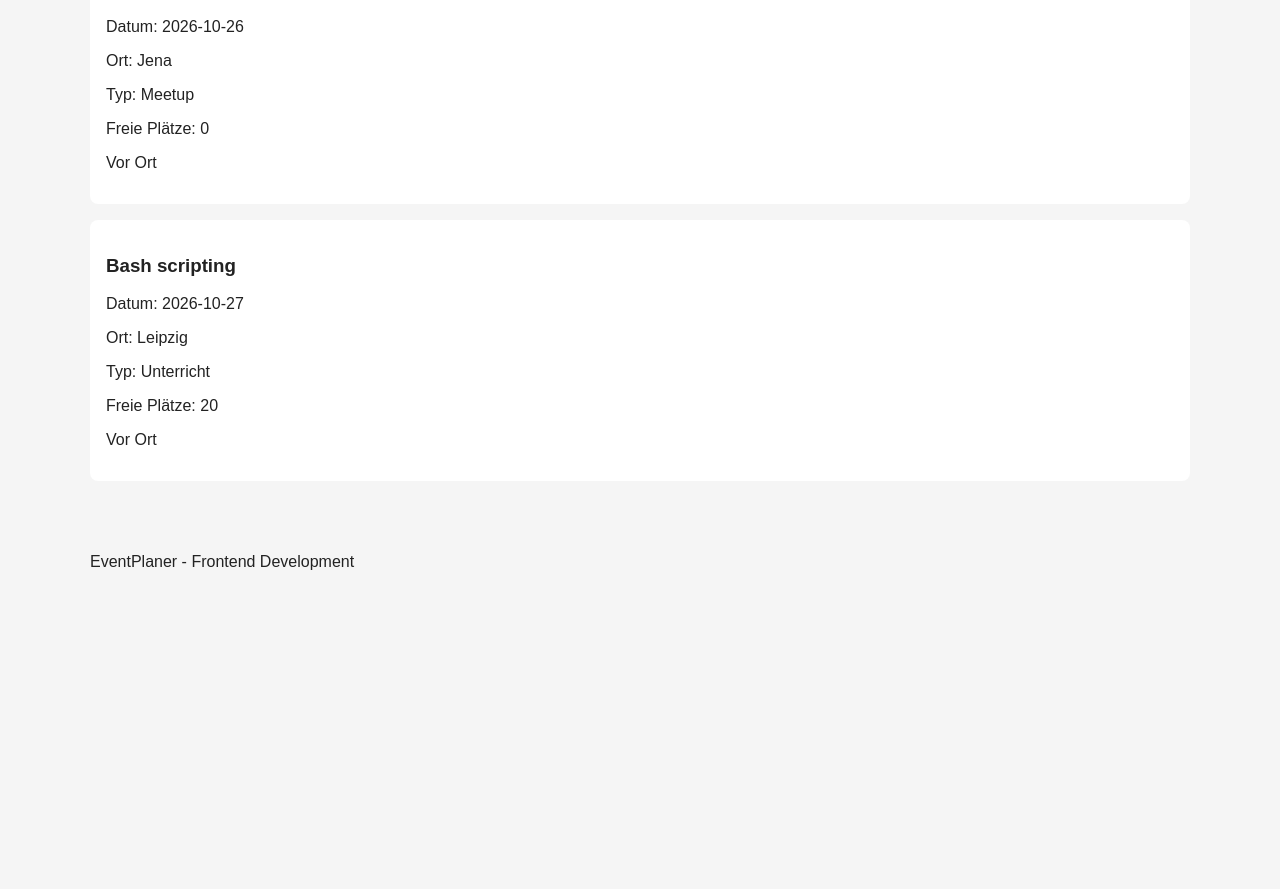
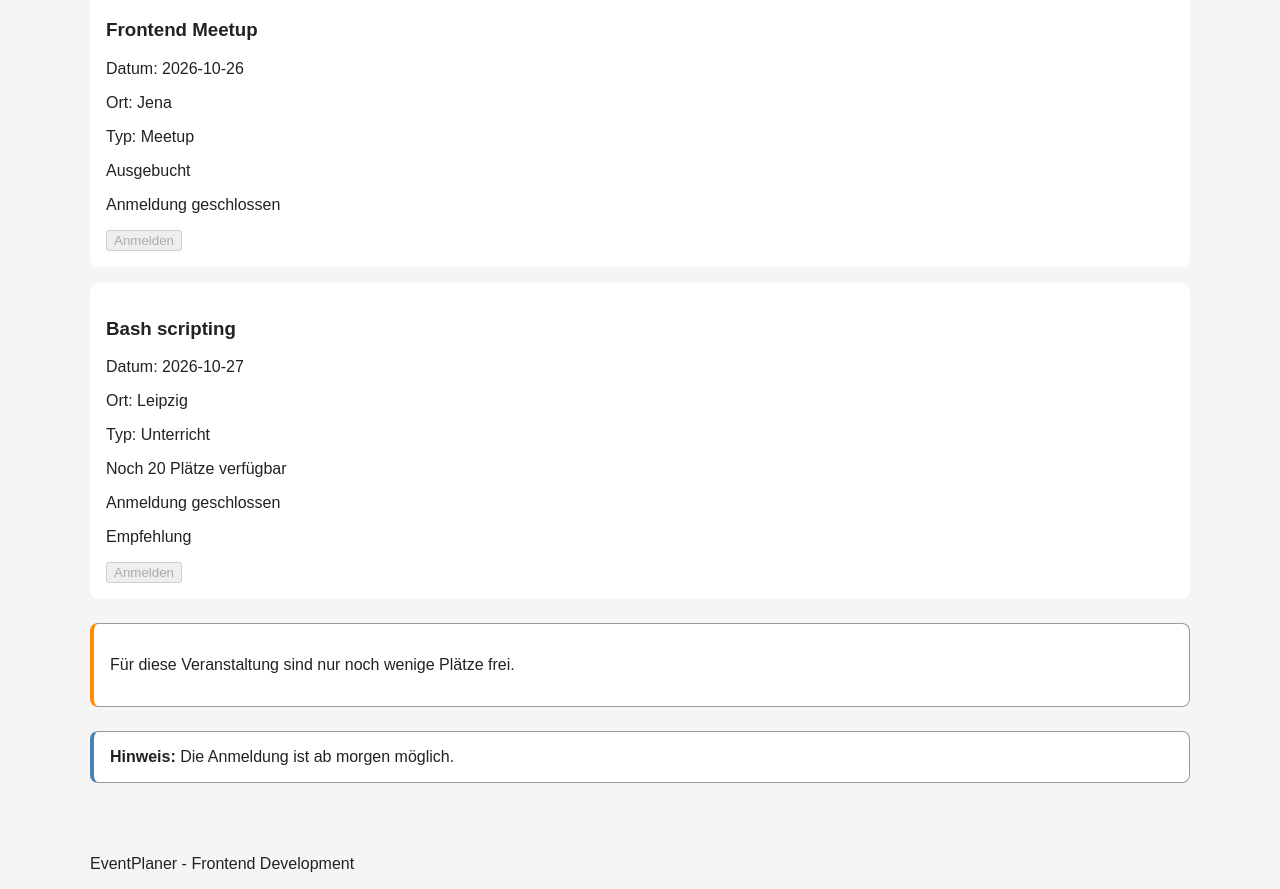
Before and after one commit to vilhelmobandito/eventplanner, a React (Vite) app: page / in a window 1280 px wide. Shown: the part 906-1795 px from the top of the page. Before the commit the page ends 1493 px from the top, so only its background shows below. Built offline with nearby package versions, Linux system fonts and the light colour scheme.

Commit message:
Add conditional event rendering

```diff
--- a/src/components/App.jsx
+++ b/src/components/App.jsx
@@ -1,6 +1,7 @@
 import Header from "./Header";
 import Footer from "./Footer";
 import EventList from "./EventList";
+import Notice from "./Notice";
 
 export default function App() {
   return (
@@ -8,6 +9,12 @@
       <Header />
       <main>
         <EventList />
+        <Notice type="warning">
+          <p>Für diese Veranstaltung sind nur noch wenige Plätze frei.</p>
+        </Notice>
+        <Notice type="info">
+          <strong>Hinweis:</strong> Die Anmeldung ist ab morgen möglich.
+        </Notice>
       </main>
       <Footer />
     </>
--- a/src/components/EventCard.jsx
+++ b/src/components/EventCard.jsx
@@ -1,12 +1,23 @@
-function EventCard({ title, date, location, eventType, seats, online }) {
+function EventCard({
+  title,
+  date,
+  location,
+  eventType,
+  seats,
+  online,
+  featured,
+  registrationOpen,
+}) {
   return (
     <article className="event-card">
       <h3>{title}</h3>
       <p>Datum: {date}</p>
-      <p>Ort: {location}</p>
+      <p>Ort: {online ? "Online" : location}</p>
       <p>Typ: {eventType}</p>
-      <p>Freie Plätze: {seats}</p>
-      <p>{online ? "Online" : "Vor Ort"}</p>
+      <p>{seats > 0 ? `Noch ${seats} Plätze verfügbar` : "Ausgebucht"}</p>
+      {!registrationOpen && <p>Anmeldung geschlossen</p>}
+      {featured && <p className="event-card-featured">Empfehlung</p>}
+      <button disabled={seats === 0 || !registrationOpen}>Anmelden</button>
     </article>
   );
 }
--- a/src/components/EventList.jsx
+++ b/src/components/EventList.jsx
@@ -14,6 +14,8 @@
           eventType={event.eventType}
           seats={event.seats}
           online={event.online}
+          featured={event.featured}
+          registrationOpen={event.registrationOpen}
         />
       ))}
     </section>
--- a/src/components/Notice.jsx
+++ b/src/components/Notice.jsx
@@ -1,5 +1,5 @@
 function Notice({ type, children }) {
-  return <div className="notice">{children}</div>;
+  return <div className={`notice notice-${type}`}>{children}</div>;
 }
 
 export default Notice;
--- a/src/data/events.js
+++ b/src/data/events.js
@@ -7,6 +7,8 @@
     eventType: "Workshop",
     seats: 12,
     online: false,
+    featured: true,
+    registrationOpen: true,
   },
   {
     id: 2,
@@ -16,6 +18,8 @@
     eventType: "Webinar",
     seats: 20,
     online: true,
+    featured: true,
+    registrationOpen: true,
   },
   {
     id: 3,
@@ -25,6 +29,8 @@
     eventType: "Meetup",
     seats: 0,
     online: false,
+    featured: false,
+    registrationOpen: false,
   },
   {
     id: 4,
@@ -34,6 +40,8 @@
     eventType: "Unterricht",
     seats: 20,
     online: false,
+    featured: true,
+    registrationOpen: false,
   },
 ];
 
--- a/src/styles.css
+++ b/src/styles.css
@@ -48,7 +48,16 @@
 
 .notice {
   border: 1px solid #999;
+  border-left: 4px solid transparent;
   margin-bottom: 1.5rem;
+}
+
+.notice-info {
+  border-left-color: steelblue;
+}
+
+.notice-warning {
+  border-left-color: darkorange;
 }
 
 .course-card {
```
